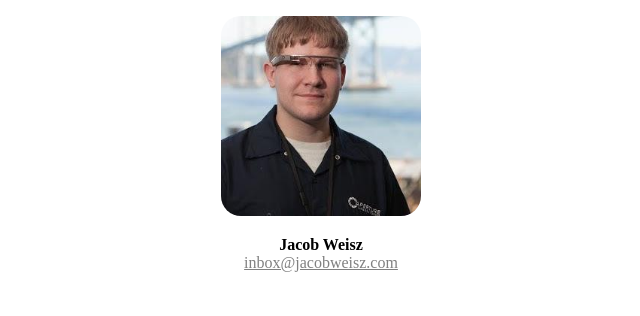
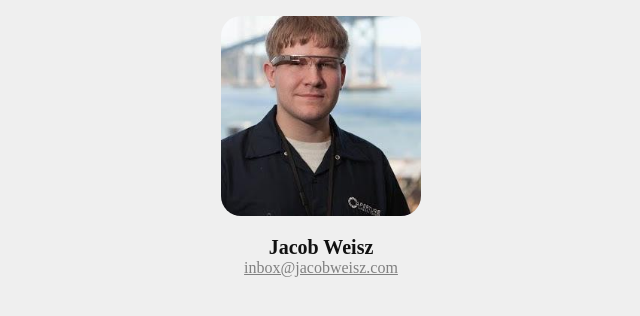
Before and after one commit to ocdtrekkie/jacobweisz.com, a plain HTML site: page index.html in a window 1280 px wide. Shown: the whole page, without its empty margins (319-959 px from the left). Drawn offline with Linux system fonts and the light colour scheme.

Commit message:
Style enhancements

```diff
--- a/index.html
+++ b/index.html
@@ -1,12 +1,12 @@
 <!DOCTYPE html><html lang="en"><head><meta charset="UTF-8"><title>Jacob Weisz</title><style>
 	  a { color: gray; }
-      @media (prefers-color-scheme: dark) { p, div { color: white; } body, div { background-color: black; } }
-      @media (prefers-color-scheme: light) { p, div { color: black; } body, div { background-color: white; } }
+      @media (prefers-color-scheme: dark) { p, div { color: #efefef; } body, div { background-color: #000000; } }
+      @media (prefers-color-scheme: light) { p, div { color: #111111; } body, div { background-color: #efefef; } }
 </style></head><body>
 <div class="h-card" style="text-align: center; vertical-align: center;">
     <p><img class="u-photo" src="profilepic.png" alt="Jacob Weisz" height=200 width=200 style="border-radius: 20px;" /></p>
 
-    <p><strong><span class="p-name">Jacob Weisz</span></strong><br>
+    <p><strong><span class="p-name" style="font-size: 1.25rem;">Jacob Weisz</span></strong><br>
 	<a class="u-email" href="mailto:inbox@jacobweisz.com">inbox@jacobweisz.com</p>
 	<a rel="me" class="u-url u-uid" href="https://jacobweisz.com" hidden>home</a>
 	<a rel="me" class="u-url u-uid" href="https://www.jacobweisz.com" hidden>www.home</a>
```
